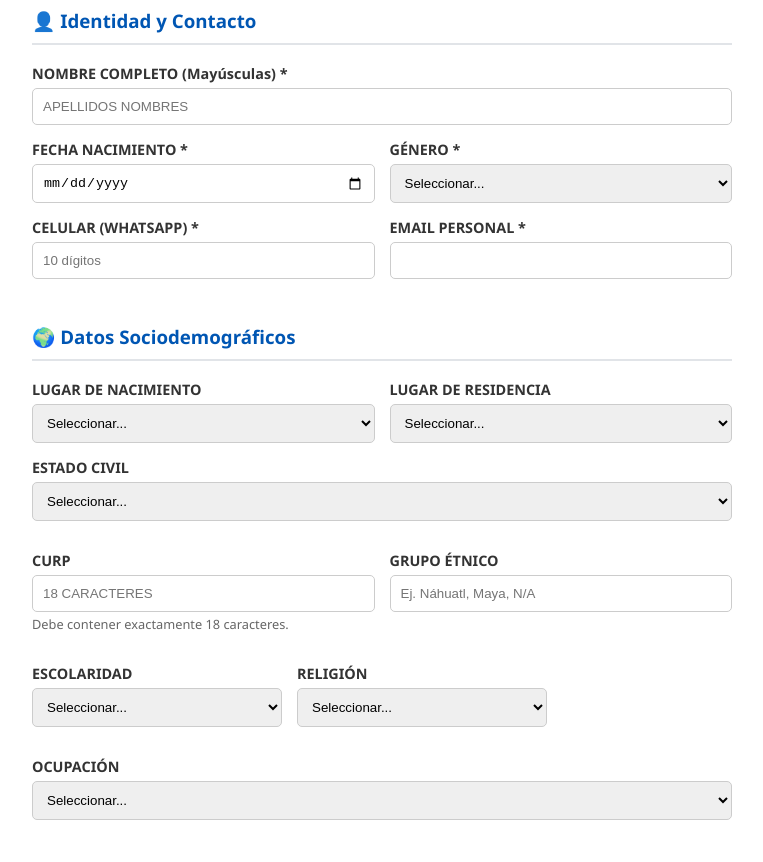
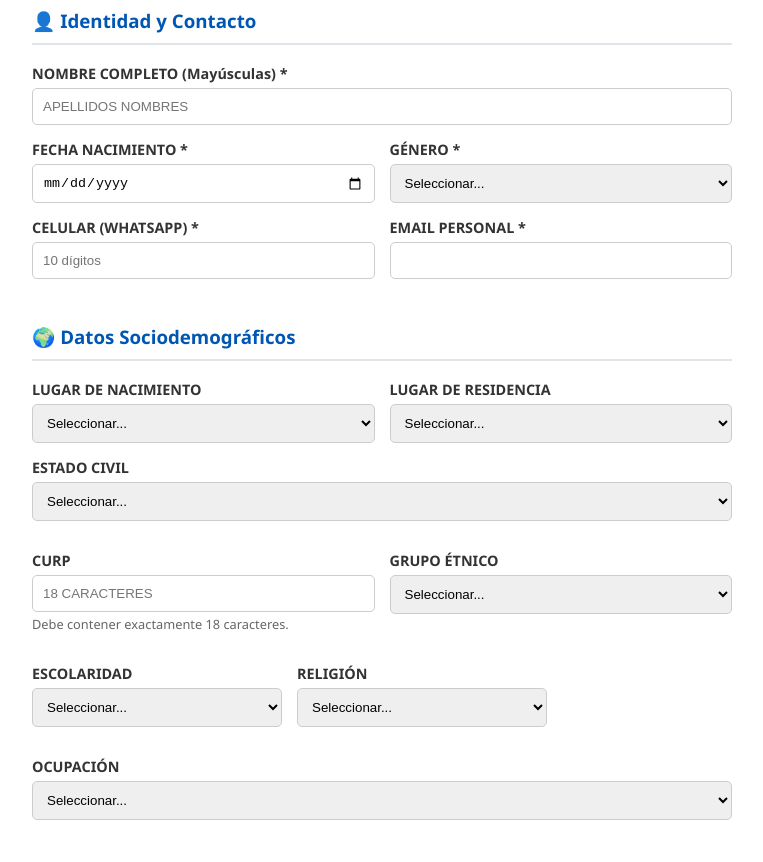
Before and after one commit to alemendez13/registro-clinica-web, a website: page index.html in a window 1280 px wide. Shown: the part 220-1082 px from the top of the page, without its empty margins (258-1021 px from the left). Drawn offline with Linux system fonts and the light colour scheme.

Commit message:
Add files via upload

```diff
--- a/index.html
+++ b/index.html
@@ -109,7 +109,23 @@
             </div>
             <div class="form-group">
                 <label>GRUPO ÉTNICO</label>
-                <input type="text" name="grupoEtnico" placeholder="Ej. Náhuatl, Maya, N/A">
+                <select name="grupoEtnico">
+                    <option value="" selected>Seleccionar...</option>
+                    <option value="Nahuas">Nahuas</option>
+                    <option value="Mayas">Mayas</option>
+                    <option value="Zapotecas">Zapotecas</option>
+                    <option value="Mixtecas">Mixtecas</option>
+                    <option value="Otomíes">Otomíes</option>
+                    <option value="Totonacas">Totonacas</option>
+                    <option value="Tsotsiles">Tsotsiles</option>
+                    <option value="Tzeltales">Tzeltales</option>
+                    <option value="Mazahuas">Mazahuas</option>
+                    <option value="Mazatecos">Mazatecos</option>
+                    <option value="Hispanos">Hispanos</option>
+                    <option value="Latinoamericanos">Latinoamericanos</option>
+                    <option value="Anglosajones">Anglosajones</option>
+                    <option value="Otros">Otros</option>
+                </select>
             </div>
         </div>
             <div class="form-row">
```
